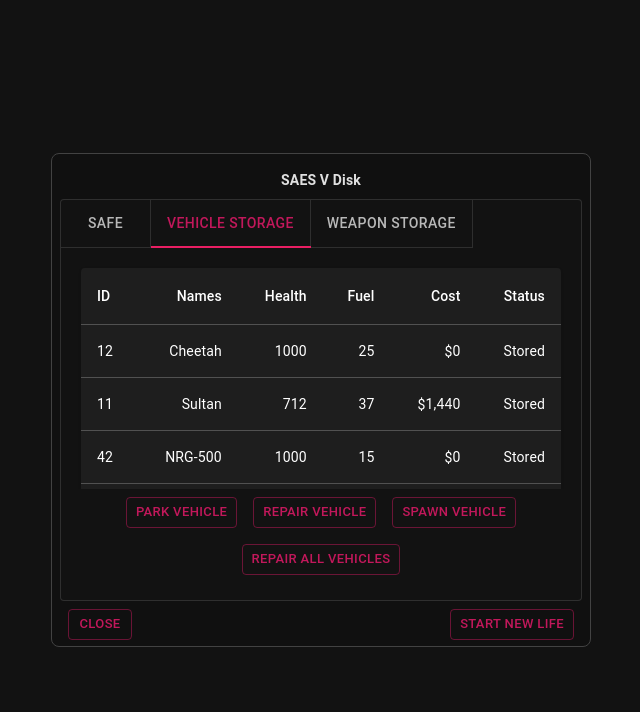
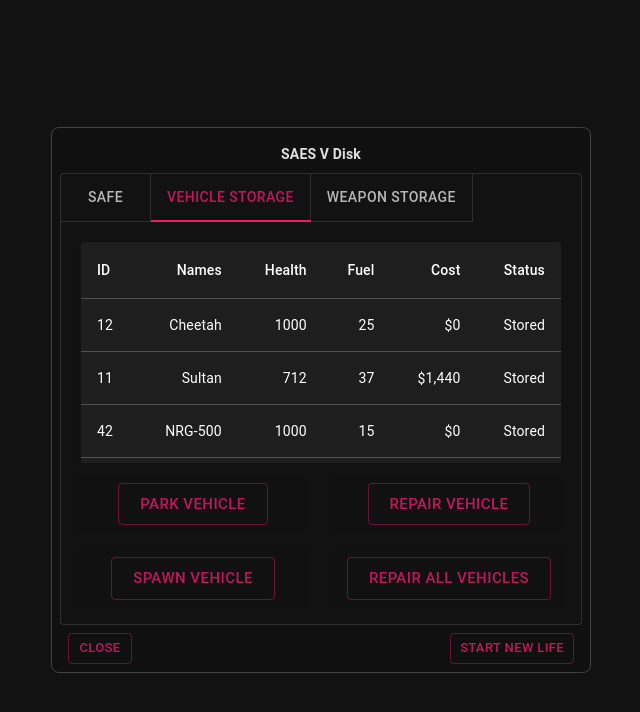
Before and after one commit to vtonu/material_ui_box, a React (Create React App) app: page / in a window 1280 px wide. Both pictures are taken after a click on the tab "VEHICLE STORAGE". Shown: the top 712 px of the page, without its empty margins (319-959 px from the left). Built offline with nearby package versions, Linux system fonts and the light colour scheme.

Commit message:
Updated grids' backgroundColor, fixing the selectAmmoType items and arrows and put the vehicle storage buttons into 4 separate grids.

```diff
--- a/src/App.js
+++ b/src/App.js
@@ -15,7 +15,7 @@ function App() {
       <Box
         sx={{
           width: 540,
-          height: 494,
+          height: 546,
           p: 1,
           m: 0,
           bgcolor: (theme) => (theme.palette.mode === 'dark' ? '#101010' : 'grey.50'),
--- /dev/null
+++ b/src/components/4gridButtons.js
@@ -0,0 +1,51 @@
+import * as React from 'react';
+import styled from '@mui/system/styled';
+import Grid from '@mui/system/Unstable_Grid';
+import Box from '@mui/system/Box';
+import Button from '@mui/material/Button';
+
+const Item = styled('div')(({ theme }) => ({
+  backgroundColor: theme.palette.mode === 'dark' ? '#1A2027' : '#fff',
+  border: '1px solid',
+  borderColor: theme.palette.mode === 'dark' ? '#444d58' : '#ced7e0',
+  padding: theme.spacing(1),
+  borderRadius: '4px',
+  textAlign: 'center',
+}));
+
+export default function RowAndColumnSpacing() {
+  return (
+    <Box sx={{ width: '100%', mt: 1.5 }}>
+      <Grid container rowSpacing={2} columnSpacing={{ xs: 1, sm: 2, md: 3 }}>
+        <Grid xs={6}>
+          <Item sx={{ backgroundColor: '#111111', border: 0 }}>
+            <Button variant="outlined" size="large">
+              Park Vehicle
+            </Button>
+          </Item>
+        </Grid>
+        <Grid xs={6}>
+          <Item sx={{ backgroundColor: '#111111', border: 0 }}>
+            <Button variant="outlined" size="large">
+              Repair Vehicle
+            </Button>
+          </Item>
+        </Grid>
+        <Grid xs={6}>
+          <Item sx={{ backgroundColor: '#111111', border: 0 }}>
+            <Button variant="outlined" size="large">
+              Spawn Vehicle
+            </Button>
+          </Item>
+        </Grid>
+        <Grid xs={6}>
+          <Item sx={{ backgroundColor: '#111111', border: 0 }}>
+            <Button variant="outlined" size="large">
+              Repair All Vehicles
+            </Button>
+          </Item>
+        </Grid>
+      </Grid>
+    </Box>
+  );
+}
--- a/src/components/ammoTypeSelect.js
+++ b/src/components/ammoTypeSelect.js
@@ -5,20 +5,12 @@ import MenuItem from '@mui/material/MenuItem';
 
 const currencies = [
   {
-    value: 'MONEY',
-    label: 'cash',
-  },
-  {
     value: 'AMM',
     label: 'ammo',
   },
   {
     value: 'VEHICLE',
     label: 'cars',
-  },
-  {
-    value: 'PROPS',
-    label: 'properties',
   },
 ];
 
--- a/src/components/verticalTabs.js
+++ b/src/components/verticalTabs.js
@@ -7,6 +7,7 @@ import Box from '@mui/material/Box';
 import AccessibleTable from './vehicleStorage';
 import AutoGrid from './weaponStorage';
 import Button from '@mui/material/Button';
+import RowAndColumnSpacing from './4gridButtons';
 
 function TabPanel(props) {
   const { children, value, index, ...other } = props;
@@ -48,7 +49,7 @@ export default function VerticalTabs() {
   };
 
   return (
-    <Box sx={{ display: 'flexbox', height: 400 }}>
+    <Box sx={{ display: 'flexbox', height: 450 }}>
       <Tabs
         value={value}
         onChange={handleChange}
@@ -98,24 +99,12 @@ export default function VerticalTabs() {
           <Box sx={{ p: 0.5, height: 225, overflow: 'auto' }}>
             <AccessibleTable></AccessibleTable>
           </Box>
-          <Box sx={{ display: 'flexbox' }}>
-            <Button variant="outlined" size="small" sx={{ m: 1 }}>
-              Park Vehicle
-            </Button>
-            <Button variant="outlined" size="small" sx={{ m: 1 }}>
-              Repair Vehicle
-            </Button>
-            <Button variant="outlined" size="small" sx={{ m: 1 }}>
-              Spawn Vehicle
-            </Button>
-            <Button variant="outlined" size="small" sx={{ m: 1 }}>
-              Repair All Vehicles
-            </Button>
-          </Box>
+          {/* <Box sx={{ display: 'flexbox' }}></Box> */}
+          <RowAndColumnSpacing></RowAndColumnSpacing>
         </Box>
       </TabPanel>
       <TabPanel value={value} index={2}>
-        <Box>
+        <Box sx={{ p: 0.5, height: 325, overflow: 'auto' }}>
           <AutoGrid></AutoGrid>
         </Box>
       </TabPanel>
--- a/src/components/weaponStorage.js
+++ b/src/components/weaponStorage.js
@@ -23,17 +23,19 @@ export default function AutoGrid() {
     <Box>
       <Grid container spacing={1}>
         <Grid xs>
-          <Item sx={{ mb: 1 }}>Current Weapons</Item>
+          <Item sx={{ mb: 1, color: '#e91e63', backgroundColor: '#111111' }}>Current Weapons</Item>
           <Box>
             <AccessibleTable></AccessibleTable>
           </Box>
         </Grid>
         <Grid xs={4}>
-          <Item>
+          <Item sx={{ color: '#e91e63', backgroundColor: '#111111' }}>
             <Box
               sx={{
                 display: 'flexbox',
+                height: 'auto',
               }}>
+              <Box>
                 <Button variant="outlined" size="small">
                   <EastOutlined></EastOutlined>
                 </Button>
@@ -41,14 +43,15 @@ export default function AutoGrid() {
                 <Button variant="outlined" size="small">
                   <WestOutlinedIcon></WestOutlinedIcon>
                 </Button>
-              <Button variant="outlined" size="small">
+              </Box>
+              <Button variant="outlined" size="small" sx={{ mt: 1 }}>
                 done
               </Button>
             </Box>
           </Item>
         </Grid>
         <Grid xs>
-          <Item sx={{ mb: 1 }}>Storage</Item>
+          <Item sx={{ mb: 1, color: '#e91e63', backgroundColor: '#111111' }}>Storage</Item>
           <AccessibleTable2></AccessibleTable2>
         </Grid>
       </Grid>
```
Lines whose indentation alone changed are shown as unchanged.
